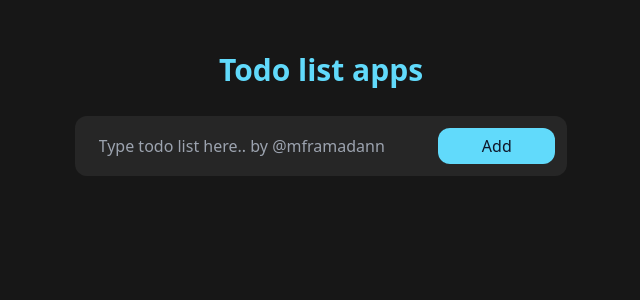
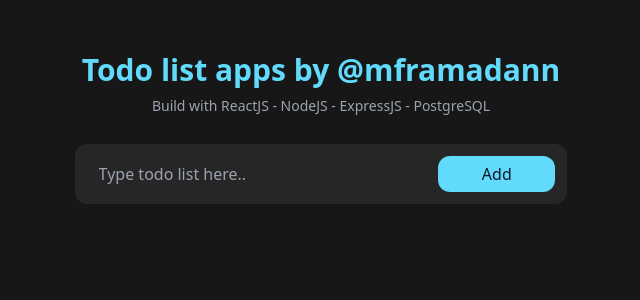
Before and after one commit to Ramadandev/todo-app, a React (Create React App) app: page / in a window 1280 px wide. Shown: the top 300 px of the page, without its empty margins (319-959 px from the left). Built offline with nearby package versions, Linux system fonts and the light colour scheme; no server answers.

Commit message:
add watermark

```diff
--- a/src/App.js
+++ b/src/App.js
@@ -1,4 +1,3 @@
-import logo from "./logo.svg";
 import "./App.css";
 import TodoInputs from "./components/TodosInputs";
 import TodoLists from "./components/TodoLists";
@@ -7,9 +6,12 @@
   return (
     <>
       <div className="container p-6 bg-[#171717] w-full h-screen">
-        <h1 className="text-3xl text-[#61dafb] font-bold text-center m-7">
-          Todo list apps
+        <h1 className="text-3xl text-[#61dafb] font-bold text-center mt-7 mb-2">
+          Todo list apps by @mframadann
         </h1>
+        <h5 className="text-sm text-gray-400 mb-7 text-center">
+          Build with ReactJS - NodeJS - ExpressJS - PostgreSQL
+        </h5>
         <TodoInputs />
         <TodoLists />
       </div>
--- a/src/components/TodosInputs.jsx
+++ b/src/components/TodosInputs.jsx
@@ -32,7 +32,7 @@
         <div className="w-full flex flex-row md:w-2/5 lg:w-2/5 sm:w-80 p-3 h-15 rounded-xl bg-[#262626]">
           <input
             type="text"
-            placeholder="Type todo list here.. by @mframadann"
+            placeholder="Type todo list here.."
             className="flex-0 text-white w-[75%] h-[2.27rem] p-3 rounded-md bg-transparent outline-none"
             value={description}
             onChange={(e) => setDescription(e.target.value)}
```
